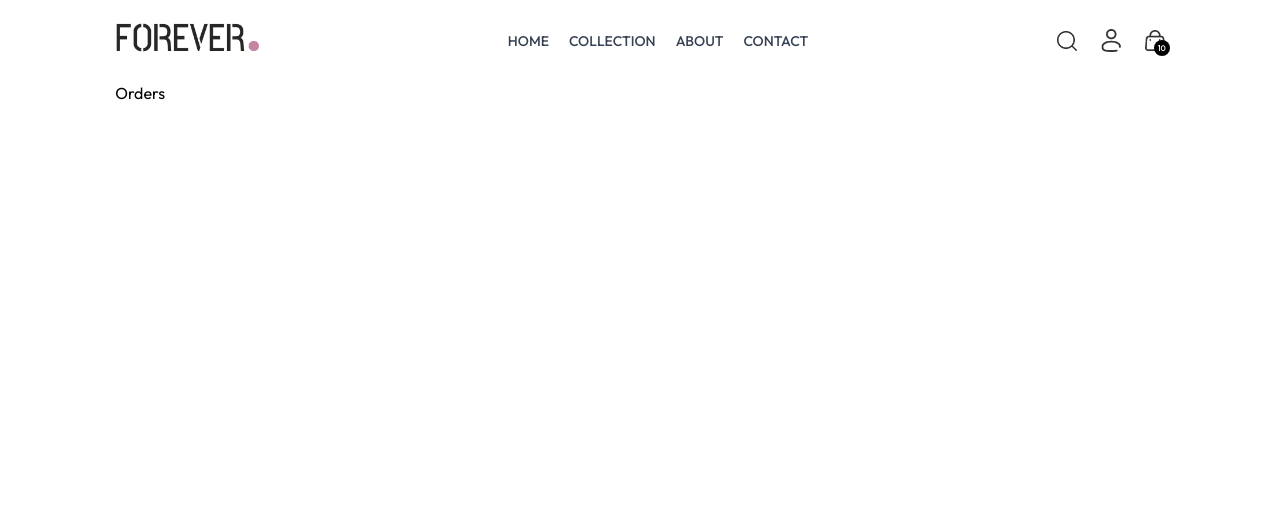
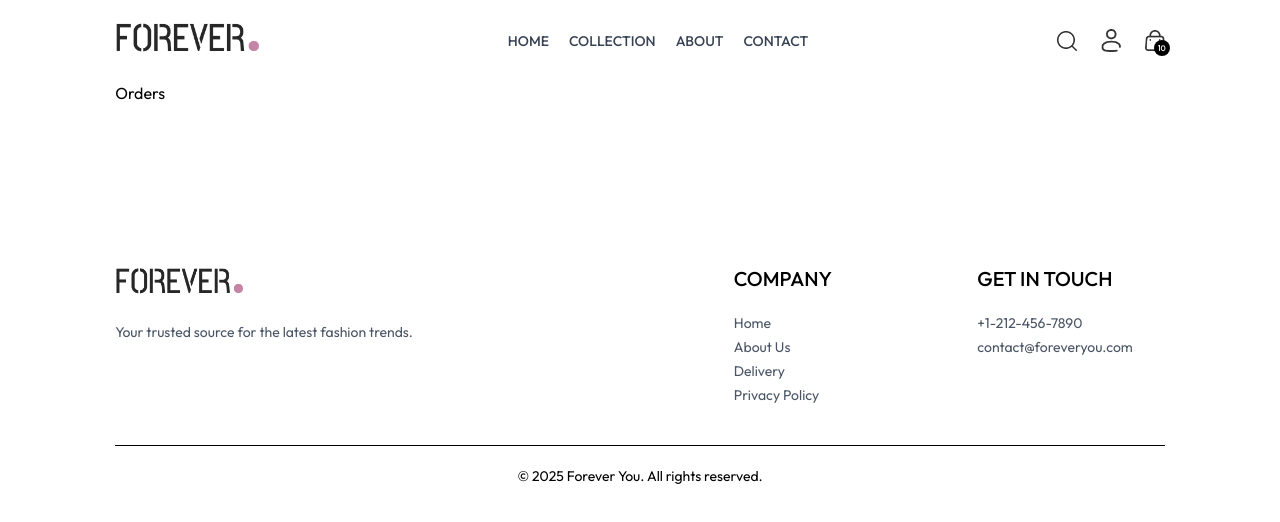
Before and after one commit to Harry8766/MERN-project, a React (Vite) app in the folder frontend/: page /orders in a window 1280 px wide. Shown: the top 522 px of the page. Built offline with nearby package versions, Linux system fonts and the light colour scheme.

Commit message:
footer section done

```diff
--- a/frontend/src/App.jsx
+++ b/frontend/src/App.jsx
@@ -10,6 +10,7 @@
 import PlaceOrder from './pages/placeOrder'
 import Orders from './pages/Orders'
 import Navbar from './components/Navbar'
+import Footer from './components/Footer';
 const App = () => {
   return (
     <div className='px-4 sm:px-[5vw] md:px-[7vw] lg:px-[9vw]'>
@@ -24,8 +25,8 @@
         <Route path='/login' element={<Login/>}/>
         <Route path='/place-Order' element={<PlaceOrder/>}/>
         <Route path='/orders' element={<Orders/>}/>
-
-      </Routes>
+       </Routes>
+       <Footer/>
     </div>
   )
 }
--- /dev/null
+++ b/frontend/src/components/Footer.jsx
@@ -0,0 +1,41 @@
+import React from 'react'
+import { assets } from './../assets/assets';
+
+const Footer = () => {
+  return (
+    <div>
+
+        <div className='flex flex-col sm:grid grid-cols-[3fr_1fr_1fr] gap-14 my-10 mt-40 text-sm'>
+            <div>
+                <img src={assets.logo} className='mb-5 w-32' alt="" />
+                <p className='w-full md:w-2/3 text-gray-600'>Your trusted source for the latest fashion trends.</p>
+            </div>
+                <div>
+                    <p className='text-xl font-medium mb-5'>COMPANY </p>
+                    <ul className='flex flex-col gap-1 text-gray-600'>
+                        <li>Home</li>
+                        <li>About Us</li>
+                        <li>Delivery</li>
+                        <li>Privacy Policy</li>
+                    </ul>
+                </div>
+                <div>
+                    <p className='text-xl font-medium mb-5'>GET IN TOUCH</p>
+                    <ul className='flex flex-col gap-1 text-gray-600'>
+                        <li>+1-212-456-7890</li>
+                        <li>contact@foreveryou.com</li>
+
+                    </ul>
+                </div>
+        </div>
+
+        <div>
+            <hr/>
+            <p className='py-5 text-sm text-center'>© 2025 Forever You. All rights reserved.</p>
+
+        </div>
+    </div>
+  )
+}
+
+export default Footer
```
